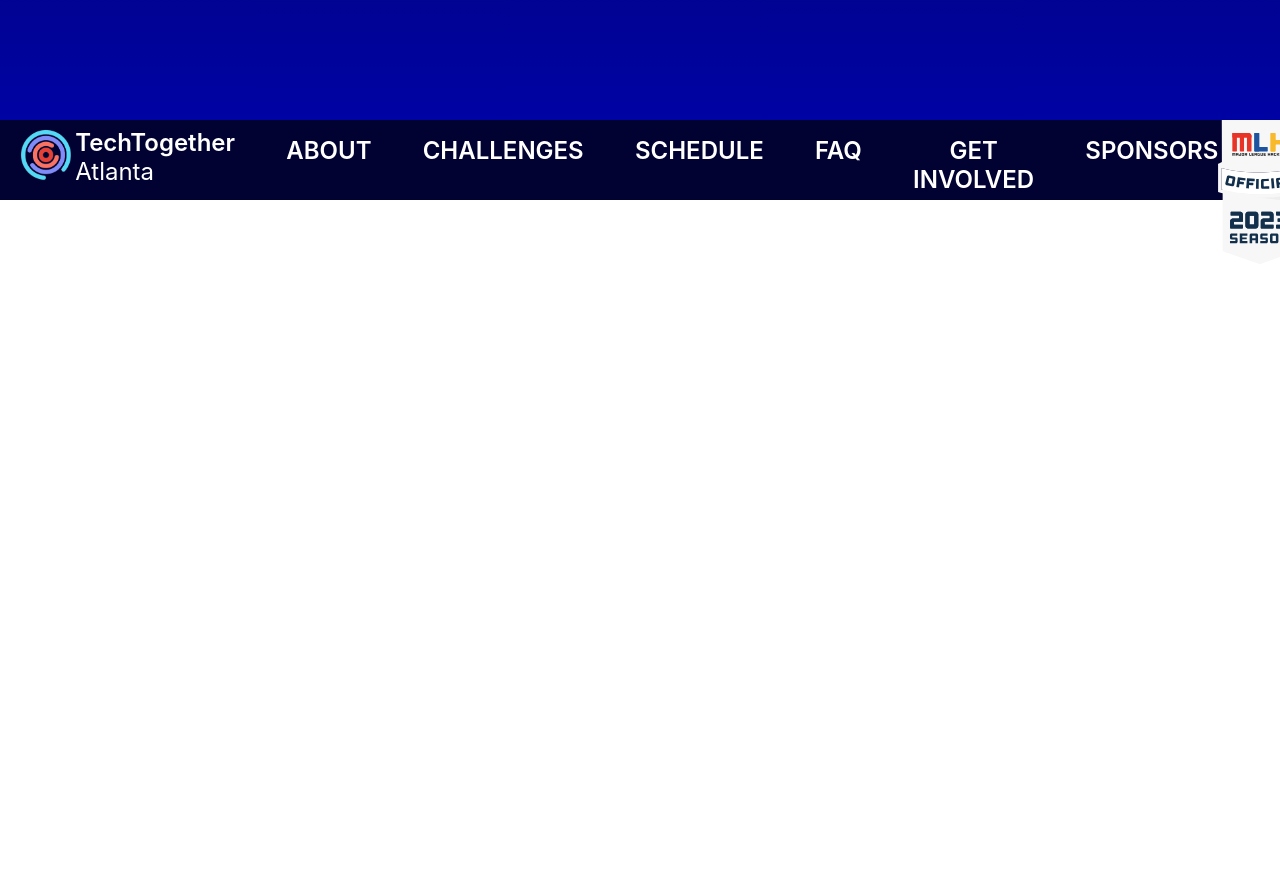
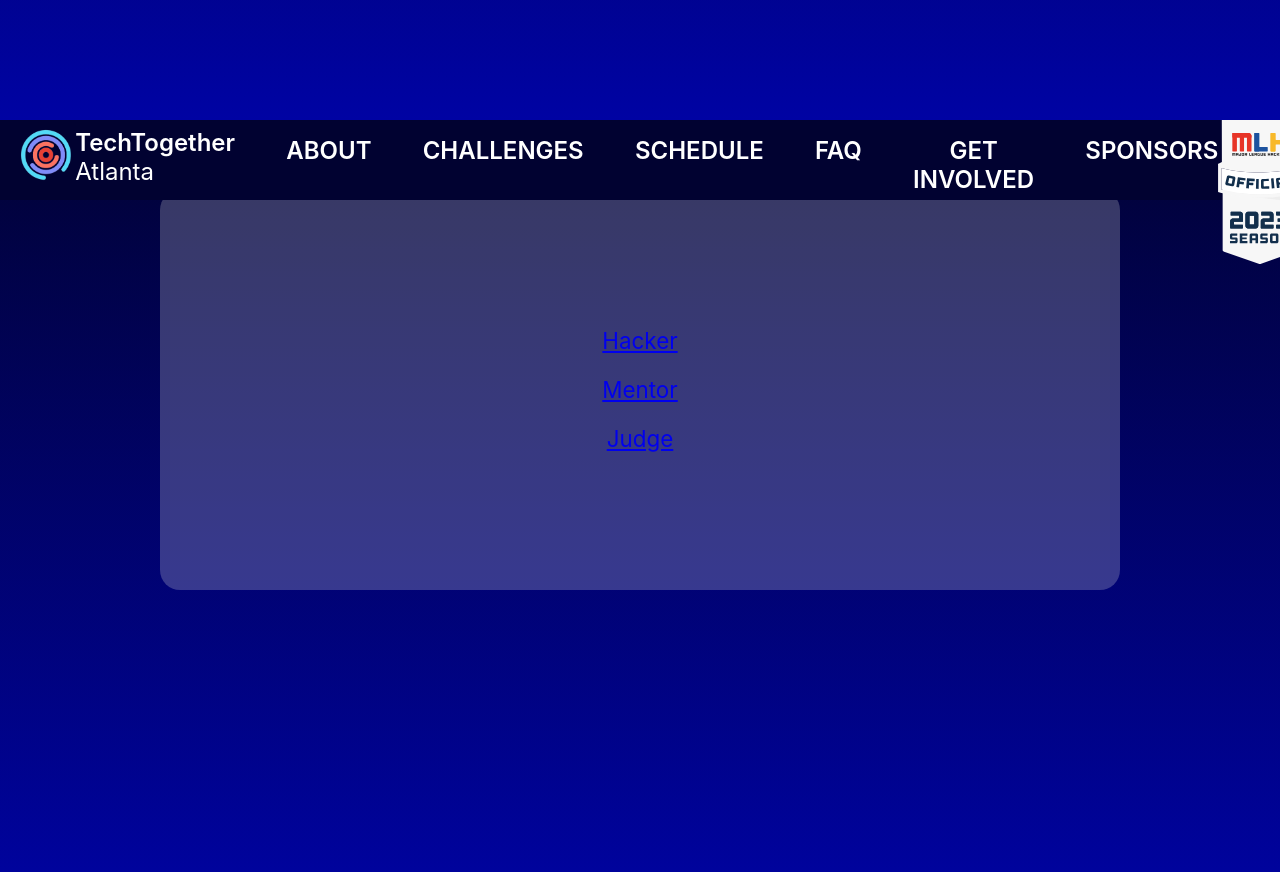
Before and after one commit to vidushiMaheshwari/TTA-website, a React (Create React App) app: page / in a window 1280 px wide. Shown: the part 1480-2352 px from the top of the page. Before the commit the page ends 1600 px from the top, so only its background shows below. Built offline with nearby package versions, Linux system fonts and the light colour scheme.

Commit message:
Update App.js

```diff
--- a/src/App.js
+++ b/src/App.js
@@ -3,6 +3,7 @@ import Home from './screens/Home/Home';
 import './App.css';
 import About from './screens/About/About';
 import Challenges from './screens/Challenges/Challenges';
+import Get_Involved from './screens/Get_Involved/Get_Involved';
 import NavBar from './screens/NavBar/NavBar';
 
 function App() {
@@ -12,6 +13,7 @@ function App() {
       <Home />
       <About />
       <Challenges />
+      <Get_Involved />
     </>
   );
 }
```
